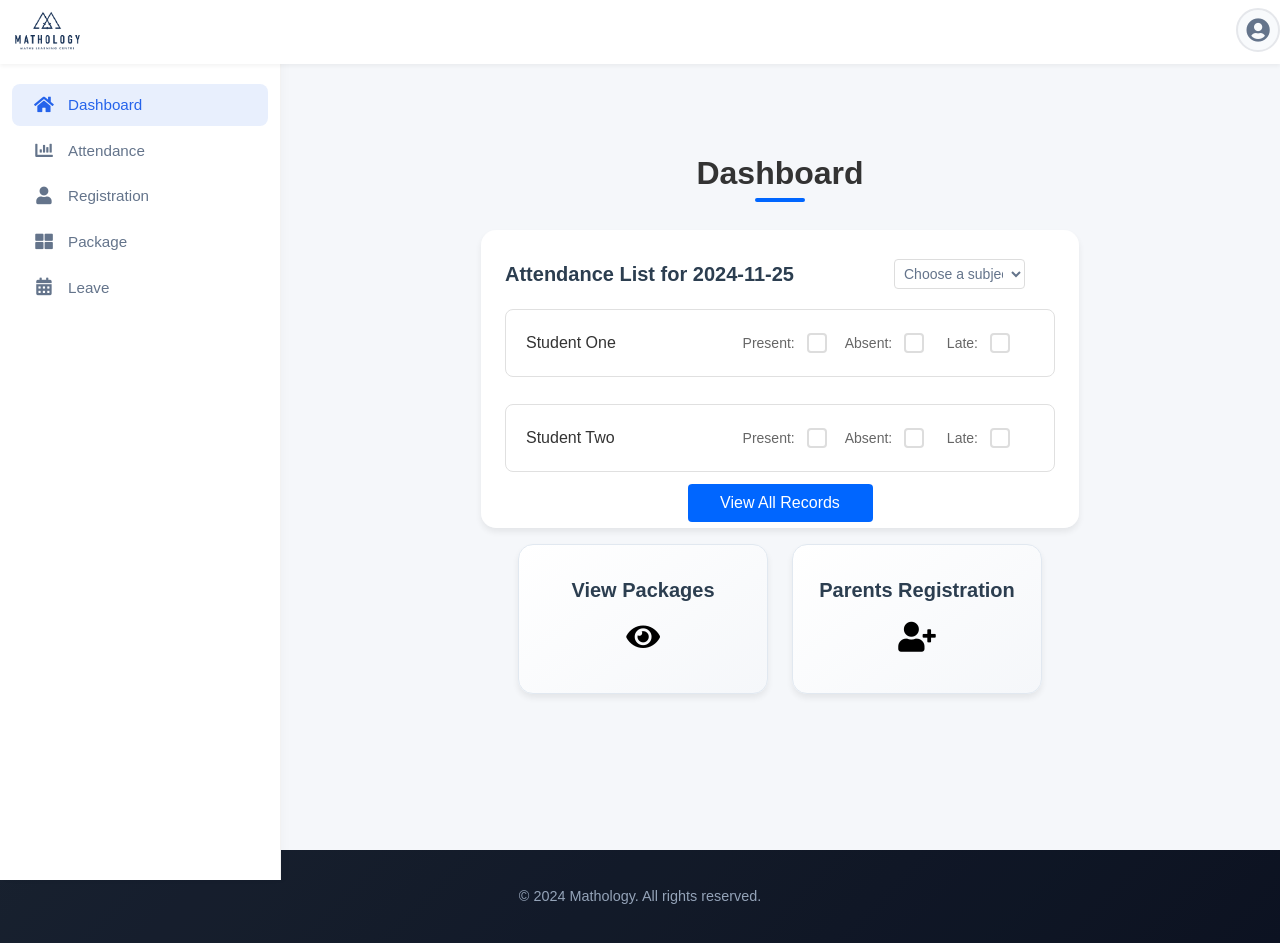
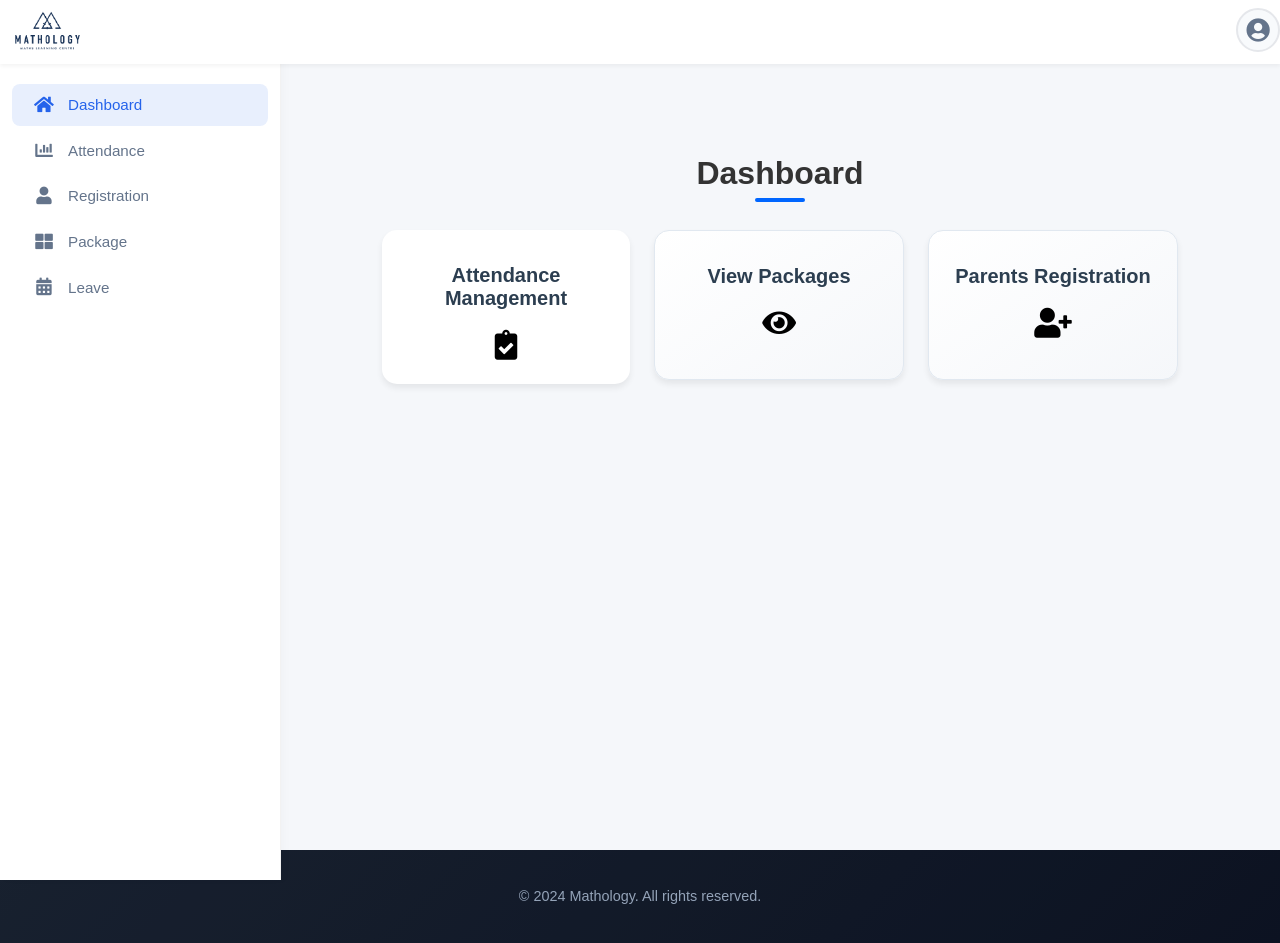
Before and after one commit to TomazFu/Mathology-Attendance-System, a PHP site: page /tcpdf/staff/staff-dashboard.php in a window 1280 px wide. Run offline with PHP 8.4, Linux system fonts and the light colour scheme; a user stored in the database is signed in; data comes from the database, SQL or seed files in the repository.

Commit message:
minor changes

```diff
--- a/assets/css/staff.css
+++ b/assets/css/staff.css
@@ -661,7 +661,7 @@ button {
 
 /* View packages button */
 .view-packages-btn {
-    background-color: #4CAF50;
+    background-color: #0066ff;
     color: white;
     padding: 10px 20px;
     border: none;
@@ -669,11 +669,11 @@ button {
     cursor: pointer;
     font-size: 14px;
     transition: background-color 0.3s;
-    margin-bottom:15px;
+    margin-bottom:50px;
 }
 
 .view-packages-btn:hover {
-    background-color: #45a049;
+    background-color: #0077cc;
 }
 
 .modal {
--- a/staff/includes/fetch-attendance-data-process.php
+++ b/staff/includes/fetch-attendance-data-process.php
@@ -8,16 +8,18 @@ $selectedSubject = isset($_GET['subject']) ? $_GET['subject'] : null;
 // Initialize array to hold students with attendance
 $studentsWithAttendance = array();
 
-// Query to get all students and their attendance
+// Query to get only enrolled students and their attendance
 if ($selectedSubject) {
     $query = "SELECT s.student_id, s.student_name,
               COALESCE(a.status, '') as attendance_status
               FROM students s
+              INNER JOIN enrolled_classes ec ON s.student_id = ec.student_id
+              AND ec.subject_id = ?
               LEFT JOIN attendance a ON s.student_id = a.student_id
               AND a.date = ? AND a.subject_id = ?";
 
     if ($stmt = $conn->prepare($query)) {
-        $stmt->bind_param("si", $selectedDate, $selectedSubject);
+        $stmt->bind_param("isi", $selectedSubject, $selectedDate, $selectedSubject);
         $stmt->execute();
         $result = $stmt->get_result();
 
@@ -31,18 +33,7 @@ if ($selectedSubject) {
         $stmt->close();
     }
 } else {
-    // If no subject selected, get all students
-    $query = "SELECT student_id, student_name FROM students";
-    $result = $conn->query($query);
-
-    if ($result) {
-        while ($row = $result->fetch_assoc()) {
-            $studentsWithAttendance[] = array(
-                'student_id' => $row['student_id'],
-                'student_name' => $row['student_name'],
-                'attendance_status' => ''
-            );
-        }
-    }
+    // If no subject selected, show message or empty state
+    $studentsWithAttendance = array();
 }
 ?>
--- a/staff/staff-attendance.php
+++ b/staff/staff-attendance.php
@@ -96,7 +96,7 @@ require_once "includes/fetch-attendance-data-process.php";
                         <?php endforeach; ?>
                     </div>
                 <?php else: ?>
-                    <p>No attendance records available for this date.</p>
+                    <p>Please select a subject.</p>
                 <?php endif; ?>
             </div>
         </div>
--- a/staff/staff-dashboard.php
+++ b/staff/staff-dashboard.php
@@ -32,76 +32,13 @@
             <div class="main-content">
                 <h1>Dashboard</h1>
                 <div class="staff-dashboard-sections">
-                    <!-- Attendance list overview -->
-                    <div class="attendance-list dashboard-staff-box">
-                        <div class="attendance-header">
-                            <h3>Attendance List for <?php echo date("Y-m-d") ?></h3>
-                            <div class="subject-selector">
-                                <select name="subject_select" id="subject-select" required onchange="updateSubject(this.value)">
-                                    <option value="">Choose a subject</option>
-                                    <?php
-                                    $sql = "SELECT id, subject_id, title FROM subject ORDER BY id";
-                                    $result = $conn->query($sql);
-
-                                    if ($result && $result->num_rows > 0) {
-                                        while ($row = $result->fetch_assoc()) {
-                                            $selected = (isset($_GET['subject']) && $_GET['subject'] == $row['id']) ? 'selected' : '';
-                                            echo "<option value='" . $row['id'] . "' " . $selected . ">"
-                                                . htmlspecialchars($row['subject_id'] . ' - ' . $row['title'])
-                                                . "</option>";
-                                        }
-                                    }
-                                    ?>
-                                </select>
-                            </div>
+                    <!-- Attendance Card -->
+                    <a href="staff-attendance.php" class="dashboard-link">
+                        <div class="attendance-management dashboard-staff-box">
+                            <h3 align="center">Attendance Management</h3>
+                            <i style="font-size: 30px;" class="fa fa-clipboard-check"></i>
                         </div>
-                        <input type="hidden" id="date-select" value="<?php echo date('Y-m-d'); ?>">
-
-                        <div class="attendance-container">
-                            <?php
-                            // Just show first 2 students
-                            $count = 0;
-                            foreach ($studentsWithAttendance as $student) {
-                                if ($count >= 2) break;
-                            ?>
-                                <div class="attendance-record">
-                                    <div class="student-name"><?php echo htmlspecialchars($student['student_name']); ?></div>
-                                    <div class="attendance-status">
-                                        <label>
-                                            Present:
-                                            <input type="checkbox"
-                                                id="present_<?php echo $student['student_id']; ?>"
-                                                <?php echo ($student['attendance_status'] == 'present') ? 'checked' : ''; ?>
-                                                onclick="toggleAttendance(<?php echo $student['student_id']; ?>, 'present')" />
-                                        </label>
-                                        <label>
-                                            Absent:
-                                            <input type="checkbox"
-                                                id="absent_<?php echo $student['student_id']; ?>"
-                                                <?php echo ($student['attendance_status'] == 'absent') ? 'checked' : ''; ?>
-                                                onclick="toggleAttendance(<?php echo $student['student_id']; ?>, 'absent')" />
-                                        </label>
-                                        <label>
-                                            Late:
-                                            <input type="checkbox"
-                                                id="late_<?php echo $student['student_id']; ?>"
-                                                <?php echo ($student['attendance_status'] == 'late') ? 'checked' : ''; ?>
-                                                onclick="toggleAttendance(<?php echo $student['student_id']; ?>, 'late')" />
-                                        </label>
-                                    </div>
-                                </div>
-                            <?php
-                                $count++;
-                            }
-                            ?>
-
-                            <?php if (count($studentsWithAttendance) > 2): ?>
-                                <a href="staff-attendance.php" class="view-all-link">View All Records</a>
-                            <?php endif; ?>
-                        </div>
-                    </div>
-                </div>
-                <div class="staff-dashboard-sections">
+                    </a>
                     <!-- View Package -->
                     <a href="staff-package.php" class="dashboard-link">
                         <div class="view-package dashboard-staff-box">
```
